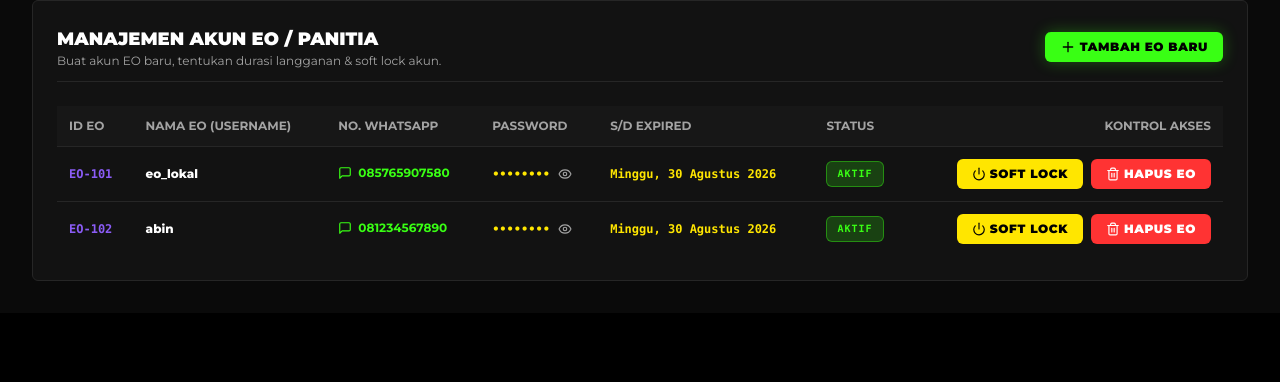
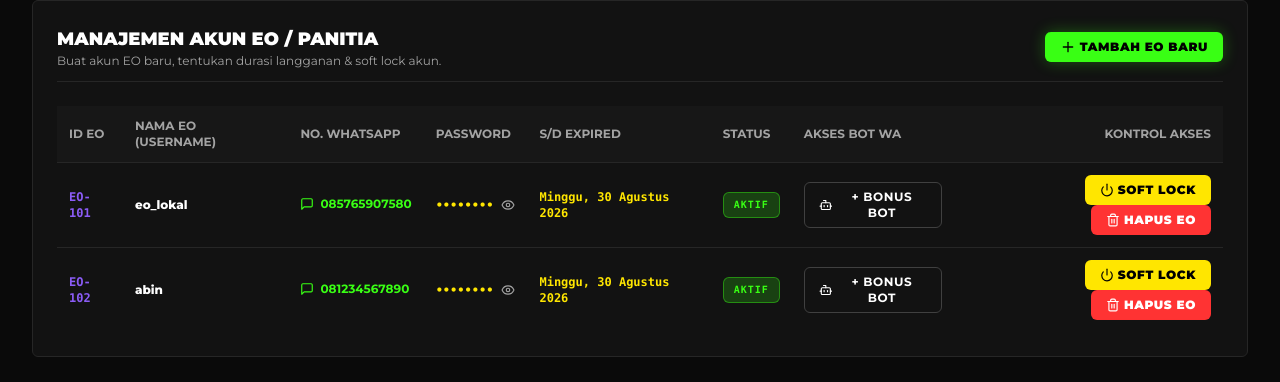
Before and after one commit to M-Ferdy-Nurdianto/Loktik, a React (Vite) app: page /admin/dashboard in a window 1280 px wide. Shown: the part 279-661 px from the top of the page. Built offline with nearby package versions, Linux system fonts and the light colour scheme; no server answers.

Commit message:
feat: Update subscription pricing to 566k for 1-year PRO with Bot WA & add Admin Bonus Bot WA toggle

```diff
--- a/src/components/dashboard/OrderManagerTab.jsx
+++ b/src/components/dashboard/OrderManagerTab.jsx
@@ -17,7 +17,7 @@ export const OrderManagerTab = () => {
   const { showToast } = useToast();
   const eoUsername = user?.username || user?.name || '';
   const userPlan = user?.subscriptionPlan || '1_month';
-  const hasBotAccess = user?.role === 'admin' || userPlan === '3_months' || userPlan === '1_year';
+  const hasBotAccess = user?.role === 'admin' || Boolean(user?.botAccessBonus) || userPlan === '1_year';
 
   const formatOrderTicketCategories = (order) => {
     if (!order.tickets || order.tickets.length === 0) return 'Standard Ticket';
--- a/src/components/eo/ForEoPricing.jsx
+++ b/src/components/eo/ForEoPricing.jsx
@@ -26,9 +26,26 @@ export const pricingTiers = [
     name: 'PAKET 3 BULAN',
     price: 'Rp300.000',
     period: '/ 3 Bulan',
-    badge: 'REKOMENDASI EO',
-    subtitle: 'Akses Bebas Jualan Tiket 0% Komisi + Bot WA Otomatis',
+    badge: 'MANUAL WHATSAPP',
+    subtitle: 'Akses Bebas Jualan Tiket 3 Bulan (Tanpa Layanan Bot WA)',
     waText: 'Halo%20Admin%20LokTik,%20saya%20tertarik%20memesan%20Paket%20LokTik%203%20Bulan%20(Rp300.000).',
+    features: [
+      { text: '0% Potongan Komisi Per Tiket', included: true },
+      { text: 'Dana Direct Masuk Rekening EO', included: true },
+      { text: 'Gate Venue & Realtime HP Scanner Staf', included: true },
+      { text: 'Kasir OTS Venue Fast-Issue Direct', included: true },
+      { text: 'Layanan Bot WA Otomatis Kirim Tiket', included: false },
+      { text: 'Approve & Verifikasi Massal (Bot)', included: false },
+    ],
+    highlight: false,
+  },
+  {
+    name: 'PAKET 1 TAHUN PRO',
+    price: 'Rp566.000',
+    period: '/ 1 Tahun',
+    badge: 'PRO + BOT WA OTOMATIS',
+    subtitle: 'Satu-satunya Paket Hemat 1 Tahun + Fitur Bot WA Otomatis',
+    waText: 'Halo%20Admin%20LokTik,%20saya%20tertarik%20memesan%20Paket%20LokTik%201%20Tahun%20PRO%20(Rp566.000).',
     features: [
       { text: '0% Potongan Komisi Per Tiket', included: true },
       { text: 'Dana Direct Masuk Rekening EO', included: true },
@@ -38,23 +55,6 @@ export const pricingTiers = [
       { text: 'Approve & Verifikasi Massal (Bot)', included: true },
     ],
     highlight: true,
-  },
-  {
-    name: 'PAKET 1 TAHUN (PROMO)',
-    price: 'Rp500.000',
-    period: '/ 1 Tahun',
-    badge: 'PROMO BOT WA',
-    subtitle: 'Paket Hemat Bebas Jualan Tiket 1 Tahun + Bot WA Otomatis',
-    waText: 'Halo%20Admin%20LokTik,%20saya%20tertarik%20memesan%20Paket%20LokTik%201%20Tahun%20(Rp500.000).',
-    features: [
-      { text: '0% Potongan Komisi Per Tiket', included: true },
-      { text: 'Dana Direct Masuk Rekening EO', included: true },
-      { text: 'Gate Venue & Realtime HP Scanner Staf', included: true },
-      { text: 'Kasir OTS Venue Fast-Issue Direct', included: true },
-      { text: 'Layanan Bot WA Otomatis Kirim Tiket', included: true },
-      { text: 'Approve & Verifikasi Massal (Bot)', included: true },
-    ],
-    highlight: false,
   },
 ];
 
--- a/src/hooks/useAuth.js
+++ b/src/hooks/useAuth.js
@@ -113,6 +113,7 @@ export const useAuth = () => {
         wa: matchedEo.wa,
         subscriptionPlan: matchedEo.subscriptionPlan || '1_month',
         subscriptionStatus: matchedEo.status,
+        botAccessBonus: Boolean(matchedEo.botAccessBonus),
         expiresAt: matchedEo.expiresAt || matchedEo.subscriptionExpiresAt || null,
         loggedInAt: new Date().toISOString(),
       };
--- a/src/pages/admin/AdminDashboard.jsx
+++ b/src/pages/admin/AdminDashboard.jsx
@@ -1,6 +1,6 @@
 import React, { useState, useEffect } from 'react';
 import { useNavigate } from 'react-router-dom';
-import { LogOut, Trash2, Power, MessageSquare, Plus, Inbox, Eye, EyeOff, KeyRound, Calendar } from 'lucide-react';
+import { LogOut, Trash2, Power, MessageSquare, Plus, Inbox, Eye, EyeOff, KeyRound, Calendar, Bot } from 'lucide-react';
 import { useAuth } from '../../hooks/useAuth';
 import { Card } from '../../components/ui/Card';
 import { Button } from '../../components/ui/Button';
@@ -32,6 +32,7 @@ export const AdminDashboard = () => {
           status: 'active',
           subscriptionPlan: '1_month',
           subscriptionExpiresAt: getOneMonthExpiry(),
+          botAccessBonus: false,
         },
         {
           id: 'EO-102',
@@ -41,6 +42,7 @@ export const AdminDashboard = () => {
           status: 'active',
           subscriptionPlan: '1_month',
           subscriptionExpiresAt: getOneMonthExpiry(),
+          botAccessBonus: false,
         },
       ];
     } catch (e) {
@@ -57,10 +59,10 @@ export const AdminDashboard = () => {
   }, [eoAccounts]);
 
   const planOptions = [
-    { value: 'test', label: 'TEST (1 HARI / TEST TRIAL)' },
-    { value: '1_month', label: '1 BULAN (TRIAL / BASIC)' },
-    { value: '3_months', label: '3 BULAN (REGULER)' },
-    { value: '1_year', label: '1 TAHUN (PROMO / ANNUAL)' },
+    { value: 'test', label: 'TEST (1 HARI / MANUAL WA)' },
+    { value: '1_month', label: '1 BULAN (BASIC / MANUAL WA)' },
+    { value: '3_months', label: '3 BULAN (REGULER / MANUAL WA)' },
+    { value: '1_year', label: '1 TAHUN PRO (566K + BOT WA)' },
   ];
 
   const calculateExpiryDate = (plan) => {
@@ -79,6 +81,30 @@ export const AdminDashboard = () => {
         if (acc.id === eoId) {
           const nextStatus = acc.status === 'active' ? 'suspended' : 'active';
           return { ...acc, status: nextStatus };
+        }
+        return acc;
+      })
+    );
+  };
+
+  const handleToggleBotBonus = (eoId) => {
+    setEoAccounts((prev) =>
+      prev.map((acc) => {
+        if (acc.id === eoId) {
+          const nextBonus = !acc.botAccessBonus;
+          const savedUser = localStorage.getItem('loktik_user_session');
+          if (savedUser) {
+            try {
+              const parsedUser = JSON.parse(savedUser);
+              if (parsedUser.id === acc.id || parsedUser.username === acc.name) {
+                localStorage.setItem(
+                  'loktik_user_session',
+                  JSON.stringify({ ...parsedUser, botAccessBonus: nextBonus })
+                );
+              }
+            } catch (e) {}
+          }
+          return { ...acc, botAccessBonus: nextBonus };
         }
         return acc;
       })
@@ -107,6 +133,7 @@ export const AdminDashboard = () => {
       status: 'active',
       subscriptionPlan: newEo.plan,
       subscriptionExpiresAt: calculateExpiryDate(newEo.plan),
+      botAccessBonus: newEo.plan === '1_year',
     };
 
     setEoAccounts((prev) => [createdEo, ...prev]);
@@ -242,11 +269,14 @@ export const AdminDashboard = () => {
                   <th className="p-3">PASSWORD</th>
                   <th className="p-3">S/D EXPIRED</th>
                   <th className="p-3">STATUS</th>
+                  <th className="p-3">AKSES BOT WA</th>
                   <th className="p-3 text-right">KONTROL AKSES</th>
                 </tr>
               </thead>
               <tbody className="divide-y divide-neutral-800 font-medium text-neutral-200">
-                {eoAccounts.map((eo) => (
+                {eoAccounts.map((eo) => {
+                  const hasBot = eo.botAccessBonus || eo.subscriptionPlan === '1_year';
+                  return (
                     <tr key={eo.id} className="hover:bg-neutral-900/50">
                       <td className="p-3 font-mono font-bold text-brand-purple">{eo.id}</td>
                       <td className="p-3 font-extrabold text-white">{eo.name}</td>
@@ -283,6 +313,17 @@ export const AdminDashboard = () => {
                           {eo.status === 'active' ? 'AKTIF' : 'SOFT-LOCKED'}
                         </Badge>
                       </td>
+                      <td className="p-3">
+                        <Button
+                          variant={hasBot ? 'green' : 'outline'}
+                          size="sm"
+                          onClick={() => handleToggleBotBonus(eo.id)}
+                          className="font-bold text-[10px] uppercase"
+                        >
+                          <Bot className="w-3.5 h-3.5 mr-1" />
+                          {hasBot ? 'BOT BONUS (AKTIF)' : '+ BONUS BOT'}
+                        </Button>
+                      </td>
                       <td className="p-3 text-right space-x-2">
                         <Button
                           variant={eo.status === 'active' ? 'yellow' : 'green'}
@@ -302,7 +343,8 @@ export const AdminDashboard = () => {
                         </Button>
                       </td>
                     </tr>
-                ))}
+                  );
+                })}
               </tbody>
             </table>
           </div>
--- a/src/pages/eo/EODashboard.jsx
+++ b/src/pages/eo/EODashboard.jsx
@@ -130,7 +130,7 @@ export const EODashboard = () => {
               <div className="flex items-center justify-between gap-1 text-[10px]">
                 <span className="text-neutral-500 font-bold uppercase shrink-0">PAKET:</span>
                 <span className="text-brand-blue font-black uppercase font-mono tracking-tight text-right truncate">
-                  {(user?.subscriptionPlan === '3_months' || user?.subscriptionPlan === '1_year') ? 'PRO (BOT WA)' : 'BASIC (MANUAL WA)'}
+                  {(user?.subscriptionPlan === '1_year' || user?.botAccessBonus || user?.role === 'admin') ? 'PRO (BOT WA)' : 'BASIC (MANUAL WA)'}
                 </span>
               </div>
               <div className="flex items-center justify-between gap-1 text-[10px] border-t border-neutral-800/80 pt-1.5">
```
Lines whose indentation alone changed are shown as unchanged.
